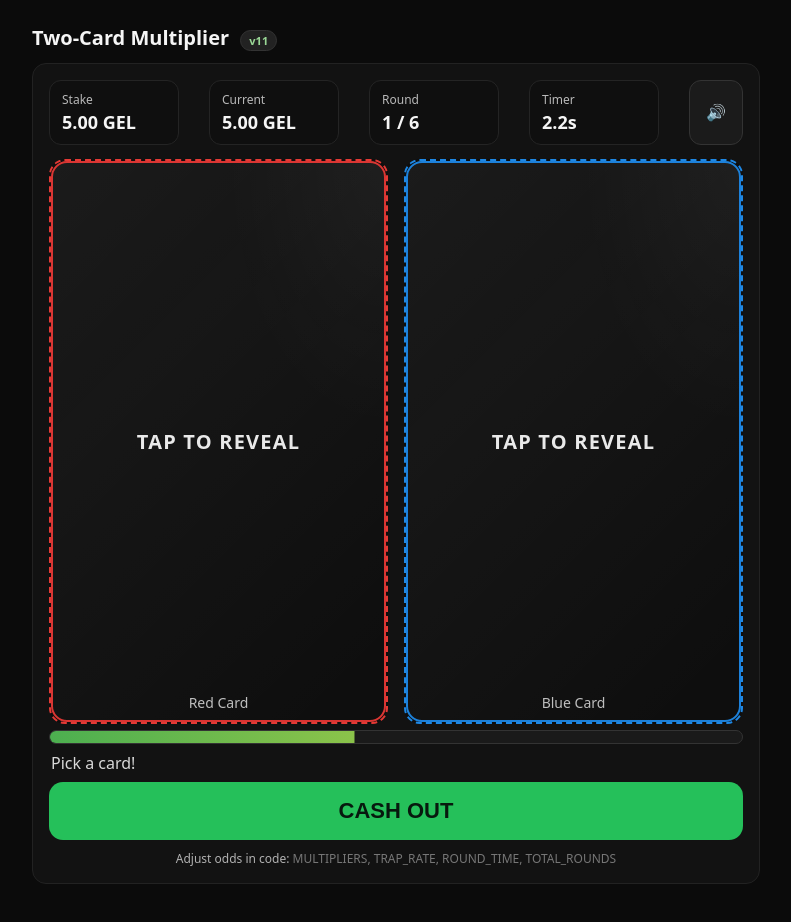
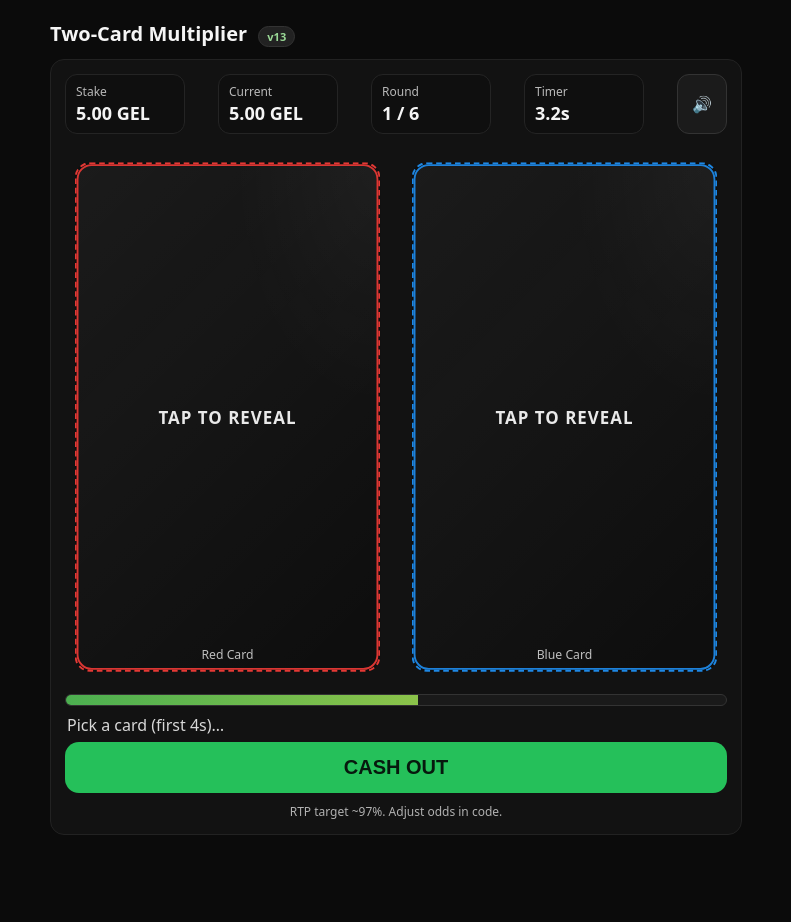
Before and after one commit to oracul69/index.html-, a plain HTML site: page index.html in a window 1280 px wide. Both pictures are taken after a click on the button "Start Game". Shown: the whole page, without its empty margins (244-1035 px from the left). After the commit the page ends 867 px from the top, so only its background shows below. Drawn offline with Linux system fonts and the light colour scheme.

Commit message:
Update index.html

```diff
--- a/index.html
+++ b/index.html
@@ -11,65 +11,74 @@
   }
   *{box-sizing:border-box}
   html,body{margin:0;height:100%;background:var(--bg);color:var(--text);font-family:system-ui,-apple-system,Segoe UI,Roboto,Inter,Arial,sans-serif}
-  .wrap{max-width:760px;margin:0 auto;padding:24px 16px}
+  .wrap{max-width:720px;margin:0 auto;padding:20px 14px}
   h1{font-size:20px;font-weight:700;margin:0 0 12px}
-  .panel{background:#121212;border:1px solid #222;border-radius:14px;padding:16px;margin-bottom:14px}
-  .row{display:flex;gap:12px;flex-wrap:wrap;align-items:center}
+  .panel{background:#121212;border:1px solid #222;border-radius:14px;padding:14px;margin-bottom:12px}
+  .row{display:flex;gap:10px;flex-wrap:wrap;align-items:center}
   label{font-size:14px;color:#c9c9c9}
-  input[type=number]{background:#0f0f0f;color:var(--text);border:1px solid #333;border-radius:10px;padding:10px 12px;width:140px;font-size:16px}
-  button{cursor:pointer;border:0;border-radius:12px;padding:12px 16px;font-size:16px;font-weight:700;transition:transform .04s ease,opacity .2s ease}
+  input[type=number]{background:#0f0f0f;color:var(--text);border:1px solid #333;border-radius:10px;padding:8px 10px;width:120px;font-size:16px}
+  button{cursor:pointer;border:0;border-radius:12px;padding:10px 14px;font-size:16px;font-weight:700;transition:transform .04s ease,opacity .2s ease}
   button:active{transform:translateY(1px)}
   .btn-start{background:var(--accent);color:#07190e}
-  .btn-cash{background:var(--accent);color:#07190e;width:100%;font-size:22px;padding:16px 18px;border-radius:14px}
+  .btn-cash{background:var(--accent);color:#07190e;width:100%;font-size:20px;padding:14px 16px;border-radius:14px}
   .btn-disabled{opacity:.5;pointer-events:none}
 
-  .hud{display:flex;justify-content:space-between;gap:10px;flex-wrap:wrap;font-variant-numeric:tabular-nums}
-  .stat{background:#0f0f0f;border:1px solid #242424;border-radius:12px;padding:10px 12px;min-width:130px}
+  .hud{display:flex;justify-content:space-between;gap:8px;flex-wrap:wrap;font-variant-numeric:tabular-nums}
+  .stat{background:#0f0f0f;border:1px solid #242424;border-radius:12px;padding:8px 10px;min-width:120px}
   .stat .k{display:block;color:#b9b9b9;font-size:12px}
-  .stat .v{display:block;font-weight:800;font-size:18px;margin-top:2px}
+  .stat .v{display:block;font-weight:800;font-size:18px;margin-top:1px}
+  .mute{background:#1b1b1b;border:1px solid #333;color:#ddd}
 
-  .arena{display:grid;grid-template-columns:1fr 1fr;gap:16px;margin:14px 0 6px}
+  .arena{display:grid;grid-template-columns:1fr 1fr;gap:12px;margin:12px 0 6px}
   .card{
     position:relative;isolation:isolate;border-radius:16px;aspect-ratio:3/5;
     display:flex;align-items:center;justify-content:center;
     background:#0e0e0e;border:2px dashed #2a2a2a;
     cursor:pointer;user-select:none;
-    transition:transform .08s ease,box-shadow .15s ease,border-color .2s ease,background .2s ease;
+    transition:transform .12s ease,box-shadow .15s ease,border-color .2s ease,background .2s ease;
+    transform:scale(.95); /* smaller */
   }
-  .card:hover{transform:translateY(-2px);box-shadow:0 8px 24px rgba(0,0,0,.35)}
+  .card:hover{transform:scale(.97)}
   .card.revealed{border-style:solid}
   .card.red{--edge:var(--red);border-color:var(--red)}
   .card.blue{--edge:var(--blue);border-color:var(--blue)}
 
-  /* WIN: fully green fill (text remains white) */
+  /* wiggle pulse until pick */
+  @keyframes wiggle { 0%{transform:scale(.94)} 50%{transform:scale(.98)} 100%{transform:scale(.94)} }
+  .card.wiggle{animation:wiggle 1.4s ease-in-out infinite}
+
+  /* pop on selection, then settle */
+  .card.picked{transform:scale(1.04)}
+
+  /* WIN: fully green */
   .card.success{
     border-color:var(--accent)!important;
     background:linear-gradient(180deg, rgba(37,192,90,.32), rgba(37,192,90,.18));
     box-shadow:0 0 0 3px rgba(37,192,90,.25),0 12px 32px rgba(0,0,0,.45);
   }
-  /* FAIL: fully red fill */
+  /* FAIL: fully red */
   .card.trap{
     border-color:var(--trap)!important;
     background:linear-gradient(180deg, rgba(255,59,48,.32), rgba(255,59,48,.18));
     box-shadow:0 0 0 3px rgba(255,59,48,.22),0 12px 32px rgba(0,0,0,.45);
   }
 
-  /* Hide ? until reveal so it doesn't overlap cover text */
-  .card .face{font-size:44px;font-weight:900;opacity:0;transition:opacity .15s ease}
+  /* hide face until reveal so it doesn't overlap */
+  .card .face{font-size:44px;font-weight:900;color:#fff;opacity:0;transition:opacity .15s ease}
   .card.revealed .face{opacity:1}
-  .card .label{position:absolute;bottom:10px;left:12px;right:12px;text-align:center;font-size:14px;color:#ddd;opacity:.85}
+  .card .label{position:absolute;bottom:8px;left:12px;right:12px;text-align:center;font-size:13px;color:#ddd;opacity:.85}
   .card .cover{
      position:absolute;inset:0;border-radius:16px;
      background: radial-gradient(120% 120% at 100% 0%, rgba(255,255,255,.04), transparent 40%),
                  linear-gradient(135deg, rgba(255,255,255,.06), rgba(255,255,255,0));
      border:2px solid var(--edge); opacity:.95; display:flex;align-items:center;justify-content:center;
-     font-weight:800;font-size:20px;letter-spacing:.06em; z-index:2;
+     font-weight:800;font-size:18px;letter-spacing:.06em; z-index:2;
   }
   .card.revealed .cover{display:none}
 
-  .timerbar{height:14px;background:#1a1a1a;border:1px solid #333;border-radius:999px;overflow:hidden}
+  .timerbar{height:12px;background:#1a1a1a;border:1px solid #333;border-radius:999px;overflow:hidden}
   .timerfill{height:100%;width:100%;background:linear-gradient(90deg,#4caf50,#8bc34a);transform-origin:left;transform:scaleX(1)}
-  .msg{min-height:28px;color:#d8d8d8;margin:8px 2px 2px}
+  .msg{min-height:26px;color:#d8d8d8;margin:8px 2px 2px}
   .muted{color:#a1a1a1}
   .center{text-align:center}
   .small{font-size:12px;color:#a8a8a8}
@@ -77,12 +86,11 @@
   .win{color:#7cf58a}
   .footer{opacity:.7;font-size:12px;margin-top:10px;text-align:center}
   .badge{display:inline-block;padding:2px 8px;border-radius:999px;background:#222;border:1px solid #333;color:#9ad896;font-weight:800;font-size:11px;margin-left:6px}
-  .mute{background:#1b1b1b;border:1px solid #333;color:#ddd}
 </style>
 </head>
 <body>
 <div class="wrap">
-  <h1>Two-Card Multiplier <span class="badge">v11</span></h1>
+  <h1>Two-Card Multiplier <span class="badge">v13</span></h1>
 
   <div class="panel" id="setupPanel">
     <div class="row">
@@ -90,7 +98,7 @@
       <input id="bet" type="number" min="1" step="1" value="5" />
       <button class="btn-start" id="startBtn">Start Game</button>
     </div>
-    <p class="small muted">Rules: Pick one of two hidden cards every round. It may reveal a multiplier or a <strong class="lose">FALSE</strong> card (you lose). Each round lasts 5s. There are 6 rounds. You can cash out anytime.</p>
+    <p class="small muted">Rules: 6s rounds. You can pick only during the first 4s. The chosen card is revealed at 5s. New round starts at 6s regardless of result. Fail sets your current total to 0. No pick → auto cash out.</p>
   </div>
 
   <div class="panel" id="gamePanel" style="display:none">
@@ -98,17 +106,17 @@
       <div class="stat"><span class="k">Stake</span><span class="v" id="stakeV">—</span></div>
       <div class="stat"><span class="k">Current</span><span class="v" id="currentV">—</span></div>
       <div class="stat"><span class="k">Round</span><span class="v" id="roundV">—</span></div>
-      <div class="stat"><span class="k">Timer</span><span class="v" id="timerV">5.0s</span></div>
+      <div class="stat"><span class="k">Timer</span><span class="v" id="timerV">6.0s</span></div>
       <button id="muteBtn" class="mute">🔊</button>
     </div>
 
     <div class="arena">
-      <div class="card red" data-side="left">
+      <div class="card red wiggle" data-side="left">
         <div class="cover">TAP TO REVEAL</div>
         <div class="face"></div>
         <div class="label">Red Card</div>
       </div>
-      <div class="card blue" data-side="right">
+      <div class="card blue wiggle" data-side="right">
         <div class="cover">TAP TO REVEAL</div>
         <div class="face"></div>
         <div class="label">Blue Card</div>
@@ -118,7 +126,7 @@
     <div class="timerbar"><div class="timerfill" id="timerFill"></div></div>
     <div class="msg" id="msg">&nbsp;</div>
     <button id="cashOutBtn" class="btn-cash">CASH OUT</button>
-    <div class="footer">Adjust odds in code: <span class="muted">MULTIPLIERS, TRAP_RATE, ROUND_TIME, TOTAL_ROUNDS</span></div>
+    <div class="footer">RTP target ~97%. Adjust odds in code.</div>
   </div>
 
   <div class="panel" id="endPanel" style="display:none">
@@ -134,16 +142,30 @@
 (() => {
   // ======= Tweakables =======
   const MULTIPLIERS = [1.5, 2];
-  const TRAP_RATE   = 0.28;
-  const DOUBLE_SAFE_RATE = 0.20;
-  const ROUND_TIME = 5.0;
+  const RTP_TARGET = 0.97;     // --- 97% RTP target per pick
+  const ROUND_TIME = 6.0;      // seconds per round
+  const PICK_WINDOW = 4.0;     // can pick only in first 4s
+  const REVEAL_AT = 5.0;       // reveal chosen at 5s
   const TOTAL_ROUNDS = 6;
+
+  // ---- Compute trap probability from RTP:
+  // We make each card outcome independent:
+  // P(trap) = 1 - RTP / average(multiplier)
+  const AVG_MULT = MULTIPLIERS.reduce((a,b)=>a+b,0) / MULTIPLIERS.length;
+  const TRAP_PROB = Math.min(1, Math.max(0, 1 - (RTP_TARGET / AVG_MULT)));
+  function sampleCardOutcome(){
+    if (Math.random() < TRAP_PROB) return {type:'trap'};
+    const m = MULTIPLIERS[Math.floor(Math.random()*MULTIPLIERS.length)];
+    return {type:'mult', x:m};
+  }
 
   // ======= State =======
   let stake = 0, current = 0, round = 0;
-  let picked = false, timerId = null;
+  let canPick = false, picked = false, chosenCard = null;
+  let timerId = null, t0 = 0;
   let board = [null,null];
-  let roundOutcome = null; // "win" | "trap" | null
+  let revealTimeout = null, lockTimeout = null, nextRoundTimeout = null;
+  let roundOutcome = null; // 'win' | 'trap' | null
   let ac = null, masterGain = null, musicInt = null, muted = false;
 
   // ======= DOM =======
@@ -158,10 +180,10 @@
   $('restartBtn').addEventListener('click', () => {
     setupPanel.style.display='block'; gamePanel.style.display='none'; endPanel.style.display='none'; msg.textContent='';
   });
-  cards.forEach(c => c.addEventListener('click', () => (!timerId||picked)?null:reveal(c)));
+  cards.forEach(c => c.addEventListener('click', () => (!canPick||picked)?null:choose(c)));
   muteBtn.addEventListener('click', toggleMute);
 
-  // ======= Audio (WebAudio, lightweight) =======
+  // ======= Audio =======
   function ensureAudio(){
     if (ac) return;
     ac = new (window.AudioContext || window.webkitAudioContext)();
@@ -182,7 +204,7 @@
       g.gain.setValueAtTime(0.001, now); g.gain.exponentialRampToValueAtTime(0.4, now+0.02);
       g.gain.exponentialRampToValueAtTime(0.0001, now+0.35);
       o.connect(g).connect(masterGain); o.start(now); o.stop(now+0.4);
-    } else if (type==='crash'){ // noise burst
+    } else if (type==='crash'){
       const buffer = ac.createBuffer(1, ac.sampleRate*0.3, ac.sampleRate);
       const data = buffer.getChannelData(0);
       for (let i=0;i<data.length;i++) data[i] = (Math.random()*2-1)*Math.pow(1-i/data.length, 1.5);
@@ -199,7 +221,7 @@
   }
   function startMusic(){
     if (musicInt || muted) return;
-    const seq = [220, 220, 277, 220, 330, 220, 196, 220]; // simple loop
+    const seq = [220, 220, 277, 220, 330, 220, 196, 220];
     let i = 0;
     musicInt = setInterval(()=>{
       if (muted || !ac) return;
@@ -211,89 +233,89 @@
     }, 220);
   }
   function stopMusic(){ if (musicInt){ clearInterval(musicInt); musicInt=null; } }
-  function toggleMute(){
-    muted = !muted;
-    muteBtn.textContent = muted ? '🔇' : '🔊';
-    if (muted) stopMusic(); else startMusic();
-  }
+  function toggleMute(){ muted=!muted; muteBtn.textContent = muted ? '🔇' : '🔊'; if (muted) stopMusic(); else startMusic(); }
 
   // ======= Helpers =======
   const fmt = n => (Math.round(n*100)/100).toLocaleString(undefined,{minimumFractionDigits:2,maximumFractionDigits:2});
-  const rand = arr => arr[Math.floor(Math.random()*arr.length)];
+  function updateHUD(){ stakeV.textContent=fmt(stake)+' GEL'; currentV.textContent=fmt(current)+' GEL'; roundV.textContent=`${round} / ${TOTAL_ROUNDS}`; }
+
   function chooseBoard(){
-    board=[null,null];
-    const doTrap = Math.random()<TRAP_RATE;
-    const bothSafe = !doTrap && (Math.random()<DOUBLE_SAFE_RATE);
-    if (bothSafe){
-      board[0]={type:'mult',x:rand(MULTIPLIERS)}; board[1]={type:'mult',x:rand(MULTIPLIERS)};
-    } else if (doTrap){
-      const s = Math.random()<0.5?0:1;
-      board[s]={type:'trap'}; board[1-s]={type:'mult',x:rand(MULTIPLIERS)};
-    } else {
-      board[0]={type:'mult',x:rand(MULTIPLIERS)}; board[1]={type:'mult',x:rand(MULTIPLIERS)};
-    }
-  }
-  function updateHUD(){ stakeV.textContent=fmt(stake)+' GEL'; currentV.textContent=fmt(current)+' GEL'; roundV.textContent=`${round} / ${TOTAL_ROUNDS}`; }
-  function resetCards(){
-    cards.forEach(c=>{ c.classList.remove('revealed','success','trap'); c.querySelector('.face').textContent=''; });
-    cashBtn.classList.remove('btn-disabled'); // enable cash out at round start
-    roundOutcome = null;
+    board[0] = sampleCardOutcome();
+    board[1] = sampleCardOutcome();
   }
 
-  function reveal(cardEl){
-    if (picked) return;
-    picked = true;
+  function resetCards(){
+    cards.forEach(c=>{
+      c.classList.remove('revealed','success','trap','picked');
+      c.classList.add('wiggle');
+      c.style.transform='scale(.95)';
+      c.querySelector('.face').textContent='';
+    });
+    cashBtn.classList.remove('btn-disabled');
+    roundOutcome = null; chosenCard = null; picked = false;
+  }
+
+  function choose(cardEl){
+    picked = true; chosenCard = cardEl;
     sfx('click');
-    const side = cardEl.dataset.side==='left'?0:1, otherSide = 1-side;
+    // stop wiggle on both; pop the chosen
+    cards.forEach(c=> c.classList.remove('wiggle'));
+    cardEl.classList.add('picked');
+  }
+
+  function revealChosen(){
+    if (!chosenCard) return;
+    const side = chosenCard.dataset.side==='left' ? 0 : 1;
+    const otherSide = 1-side;
+
+    // reveal both faces at 5s
+    chosenCard.classList.add('revealed');
     const content = board[side];
-    cardEl.classList.add('revealed');
+    if (content.type==='trap'){
+      chosenCard.classList.add('trap');
+      chosenCard.querySelector('.face').textContent = '×';
+      cashBtn.classList.add('btn-disabled'); // unclickable after fail choice
+      msg.innerHTML = `FALSE card selected. Next round starts soon.`;
+      roundOutcome = 'trap';
+      current = 0; updateHUD();
+      sfx('crash');
+    } else {
+      chosenCard.classList.add('success');
+      chosenCard.querySelector('.face').textContent = `${content.x}×`;
+      current = +(current * content.x).toFixed(2);
+      roundOutcome = 'win';
+      msg.innerHTML = `Multiplier hit: <span class="win">${content.x}×</span>.`;
+      updateHUD();
+      sfx('win');
+    }
 
-    // Reveal other card for transparency
     const other = cards[otherSide];
     other.classList.add('revealed');
     const oc = board[otherSide];
-    other.querySelector('.face').textContent = (oc.type==='trap')?'×':`${oc.x}×`;
-
-    if (content.type==='trap'){
-      // FAIL -> full red, disable cashout until round ends, play crash
-      cardEl.querySelector('.face').textContent = '×';
-      cardEl.classList.add('trap');
-      cashBtn.classList.add('btn-disabled');   // 50% opacity + unclickable
-      msg.innerHTML = `FALSE card selected. Round will end, then the game ends.`;
-      roundOutcome = 'trap';
-      current = 0; updateHUD();
-      sfx('crash');
-      return; // let the timer end the round
-    } else {
-      // WIN -> full green, play win; keep round running
-      cardEl.querySelector('.face').textContent = `${content.x}×`;
-      current = +(current * content.x).toFixed(2);
-      cardEl.classList.add('success');
-      msg.innerHTML = `Multiplier hit: <span class="win">${content.x}×</span>. Round continues…`;
-      roundOutcome = 'win';
-      updateHUD();
-      sfx('win');
-    }
+    other.querySelector('.face').textContent = (oc.type==='trap') ? '×' : `${oc.x}×`;
   }
 
+  // ======= Round loop =======
   function startRound(){
-    round++; if (round > TOTAL_ROUNDS){ endGame(false); return; }
-    picked=false; chooseBoard(); resetCards();
-    msg.textContent='Pick a card!'; updateHUD();
-    startTimer(ROUND_TIME, ()=>{
-      // End-of-round behavior:
-      if (!picked){
-        msg.innerHTML='<span class="muted">No pick made — auto cash out.</span>';
-        sfx('cash');
-        cashOut();
-        return;
-      }
-      if (roundOutcome === 'trap'){
-        endGame(true);                    // chosen FAIL → end after timer
-      } else {
-        setTimeout(()=> startRound(), 400); // chosen WIN → move to next round
-      }
-    });
+    round++; if (round > TOTAL_ROUNDS){ stopMusic(); endGame(false); return; }
+
+    // schedule
+    t0 = performance.now();
+    canPick = true; picked = false; chosenCard = null;
+    chooseBoard(); resetCards(); updateHUD();
+    msg.textContent = 'Pick a card (first 4s)…';
+
+    // lock picking at 4s
+    clearTimeout(lockTimeout); lockTimeout = setTimeout(()=>{ canPick=false; if(!picked){ msg.innerHTML='<span class="muted">No pick — auto cash out.</span>'; sfx("cash"); cashOut(); } }, PICK_WINDOW*1000);
+
+    // reveal at 5s if a card was chosen
+    clearTimeout(revealTimeout); revealTimeout = setTimeout(()=>{ if(picked) revealChosen(); }, REVEAL_AT*1000);
+
+    // next round at 6s (regardless of result)
+    clearTimeout(nextRoundTimeout); nextRoundTimeout = setTimeout(()=>{ startRound(); }, ROUND_TIME*1000);
+
+    // run timer bar (6s)
+    startTimer(ROUND_TIME);
   }
 
   function startGame(){
@@ -305,25 +327,29 @@
     startRound();
   }
 
-  function cashOut(){ stopTimer(); stopMusic(); endGame(false,true); }
+  function cashOut(){
+    stopMusic();
+    clearTimeout(lockTimeout); clearTimeout(revealTimeout); clearTimeout(nextRoundTimeout);
+    stopTimer(); endGame(false,true);
+  }
 
   function endGame(lost=false,cashed=false){
-    stopTimer(); stopMusic(); gamePanel.style.display='none'; endPanel.style.display='block';
+    gamePanel.style.display='none'; endPanel.style.display='block';
     const t=document.getElementById('endTitle'), b=document.getElementById('endBody');
     if(lost){ t.textContent='You hit a FALSE card.'; b.innerHTML=`Final total: <strong class="lose">${fmt(current)} GEL</strong> from a stake of ${fmt(stake)} GEL.`; }
     else if(cashed){ t.textContent='You cashed out!'; b.innerHTML=`You leave with <strong class="win">${fmt(current)} GEL</strong> from a stake of ${fmt(stake)} GEL at round ${round}/${TOTAL_ROUNDS}.`; }
     else { t.textContent='Rounds complete!'; b.innerHTML=`Final total after ${TOTAL_ROUNDS} rounds: <strong class="win">${fmt(current)} GEL</strong> (stake was ${fmt(stake)} GEL).`; }
   }
 
-  // ======= Timer =======
-  function startTimer(seconds,onEnd){
-    stopTimer(); const t0=performance.now();
-    timerFill.style.transform='scaleX(1)';
+  // ======= Timer UI =======
+  function startTimer(seconds){
+    stopTimer();
+    const t0 = performance.now();
     function tick(){
       const left=Math.max(0, seconds - (performance.now()-t0)/1000);
       timerV.textContent=`${left.toFixed(1)}s`;
       timerFill.style.transform=`scaleX(${Math.max(0,left/seconds)})`;
-      if(left<=0.01){ stopTimer(); if(typeof onEnd==='function') onEnd(true); }
+      if(left<=0.01){ stopTimer(); }
     }
     timerId=setInterval(tick,100); tick();
   }
```
